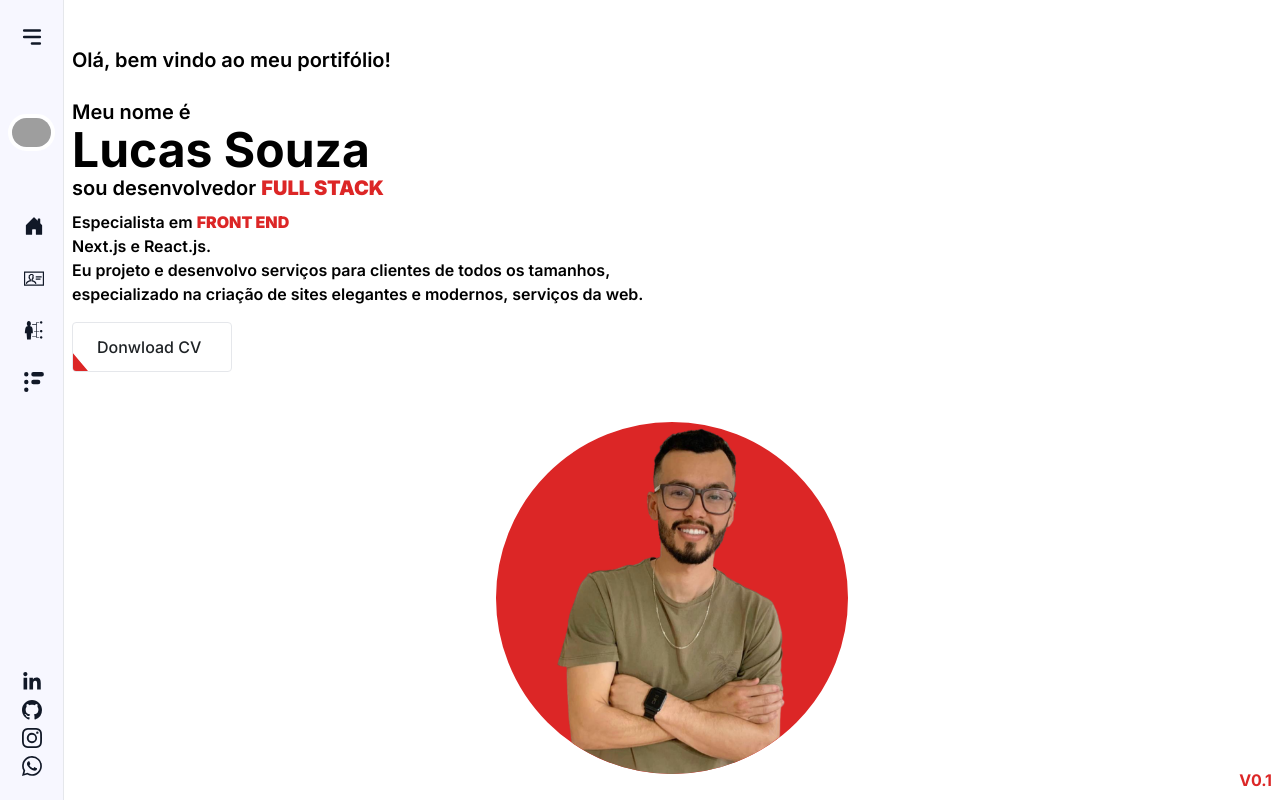
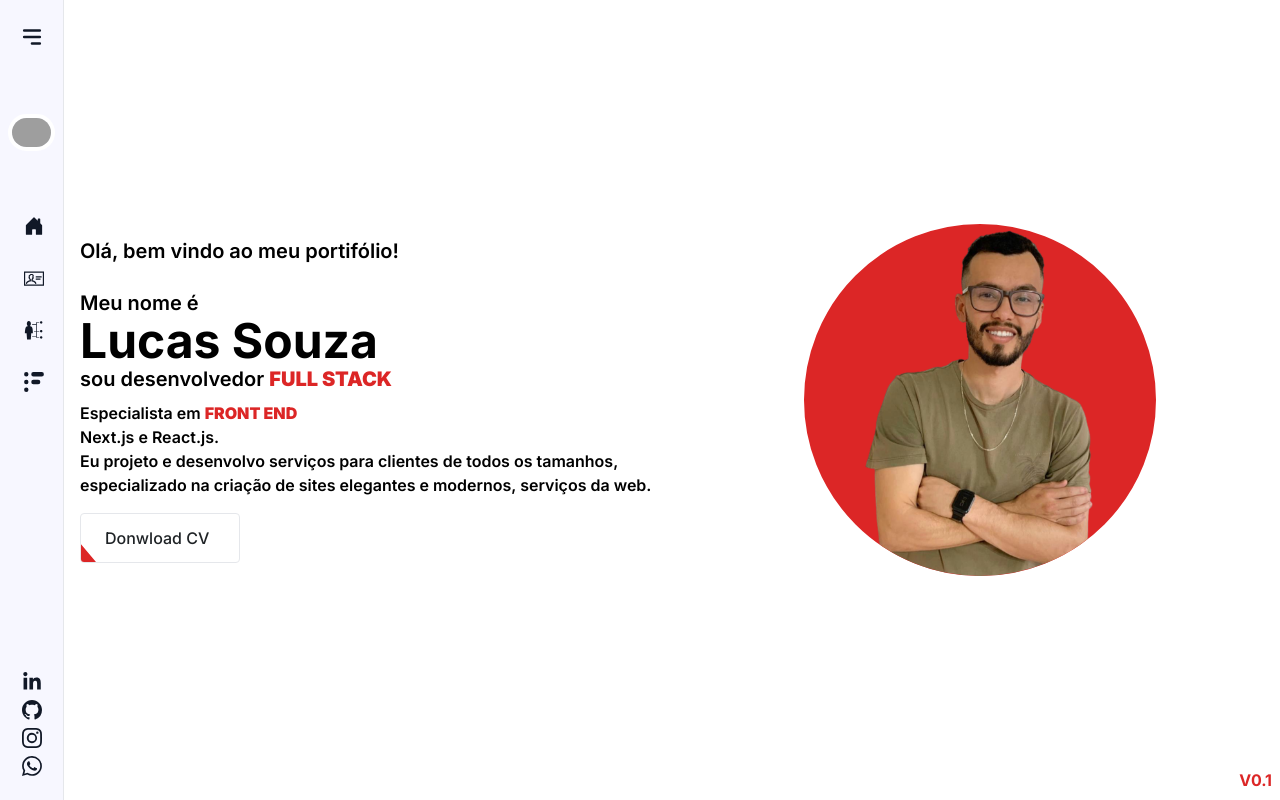
Before and after one commit to lucasdesouza-dev/portifolio, a Next.js app: page / in a window 1280 px wide. Built offline with nearby package versions, Linux system fonts and the light colour scheme; grey boxes are pictures that could not be loaded.

Commit message:
melhorias respancividade

```diff
--- a/src/components/Cards/CardProjetos/index.tsx
+++ b/src/components/Cards/CardProjetos/index.tsx
@@ -29,7 +29,7 @@ export default function CardProjetos({
   image,
 }: Props) {
   return (
-    <div className="flex flex-col p-2 my-2 w-full h-full  items-center justify-center bg-white border border-gray-200 rounded-lg shadow md:flex-row  hover:bg-gray-100 dark:border-[#10101a] dark:bg-[#10101a] dark:hover:bg-gray-700">
+    <div className="flex max-w-5xl flex-col p-2 my-2 w-full h-full  items-center justify-center bg-white border border-gray-200 rounded-lg shadow md:flex-row  hover:bg-gray-100 dark:border-[#10101a] dark:bg-[#10101a] dark:hover:bg-gray-700">
       <Image
         width={300}
         height={200}
--- a/src/components/Projetos/index.tsx
+++ b/src/components/Projetos/index.tsx
@@ -14,7 +14,7 @@ export default function Projetos() {
           Meus Projetos
         </h1>
       </div>
-      <div className="invisible lg:visible">
+      <div className="hidden lg:block">
         <Carousel  />
       </div>
       <div className="p-2">
--- a/src/components/about/index.tsx
+++ b/src/components/about/index.tsx
@@ -14,9 +14,9 @@ export default function About() {
   return (
     <section
       id="sobre"
-      className=" flex flex-col items-center w-full  bg-gray-200 dark:bg-[#1F2326]"
+      className=" flex flex-col lg:flex-row items-center w-full  bg-gray-200 dark:bg-[#1F2326]"
     >
-      <div className="relative flex flex-col  items-center p-4">
+      <div className="relative flex flex-col  items-center p-4 lg:w-4/5">
         <div className="grid grid-cols-2  gap-2">
           <CardAbout mt={2} w={230} h={250} src={perfil} bg="#dc2626" />
           <div>
@@ -31,7 +31,7 @@ export default function About() {
           <CardAbout  w={200} h={250} src={Sobre2} bg="#dc2626" />
         </div>
       </div>
-      <div className="font-semibold p-4">
+      <div className="font-semibold p-4  lg:w-full">
         <h1 className=" text-2xl border-b-2  w-32 border-[#dc2626] text-[#dc2626] ">
           Sobre Mim
         </h1>
--- a/src/components/homeUser/index.tsx
+++ b/src/components/homeUser/index.tsx
@@ -12,9 +12,9 @@ export default function HomeUser({ name, imageUrl, email }: User) {
   return (
     <section
       id="home"
-      className="   w-full h-full min-h-screen flex flex-col  justify-evenly"
+      className="   w-full h-full min-h-screen flex flex-col lg:flex-row  justify-evenly"
     >
-      <div className=" font-semibold  p-2 flex flex-col  ">
+      <div className=" font-semibold  p-2 flex flex-col  lg:justify-center lg:p-4 lg:w-full">
         <h1 className="my-4 text-xl">Olá, bem vindo ao meu portifólio! </h1>
         <div className=" flex flex-col justify-between ">
           <h2 className="text-xl my-2">
```
